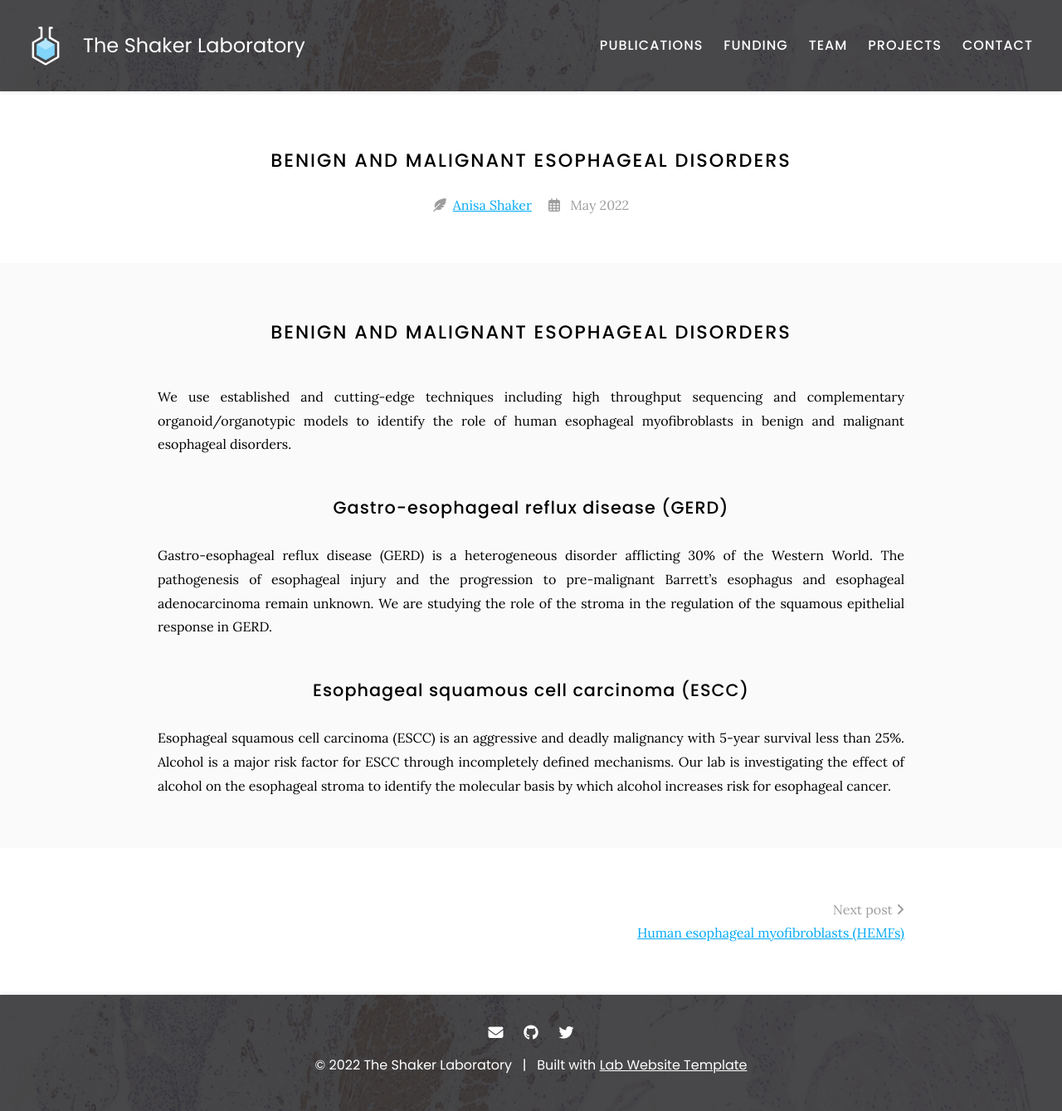
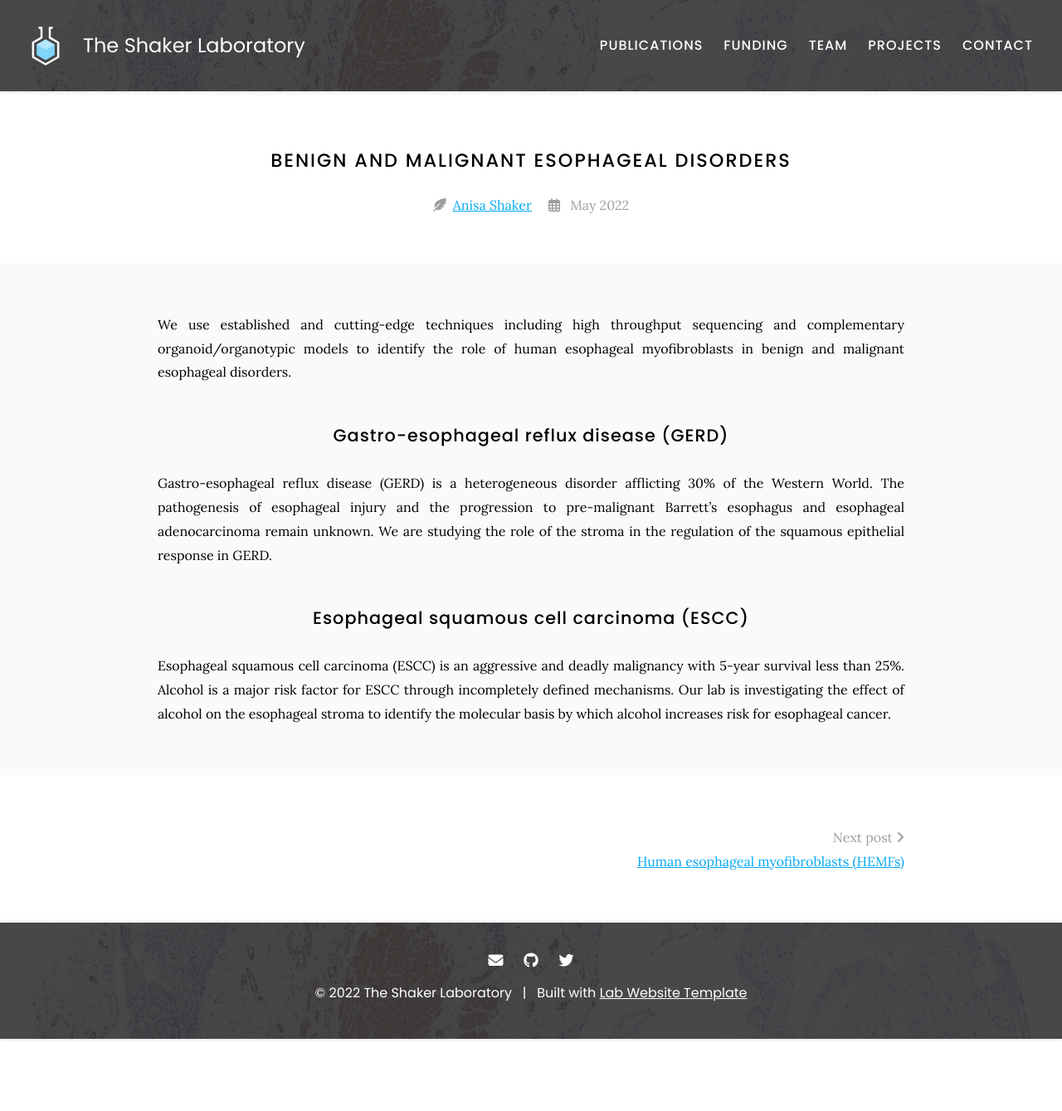
Before and after one commit to ShakerLab/ShakerLab, a Jekyll site: the page built from _posts/2022-05-10-esophageal-disorders.md, in a window 1280 px wide. Shown: the whole page at 83% size. Built offline with Jekyll 4.4.1, drawn with Linux system fonts in a browser that asks for light colours; nearby versions of some CDN libraries; after the commit the page ends 1252 px from its top, so only the background shows below that.

Commit message:
Update 2022-05-10-esophageal-disorders.md

```diff
--- a/_posts/2022-05-10-esophageal-disorders.md
+++ b/_posts/2022-05-10-esophageal-disorders.md
@@ -4,8 +4,6 @@ author: Anisa Shaker
 member: anisa-shaker
 redirect_from: /esophageal-disorders
 ---
-
-# Benign and malignant esophageal disorders
 
 We use established and cutting-edge techniques including high throughput sequencing and complementary organoid/organotypic models to identify the role of human esophageal myofibroblasts in benign and malignant esophageal disorders.
 
```
